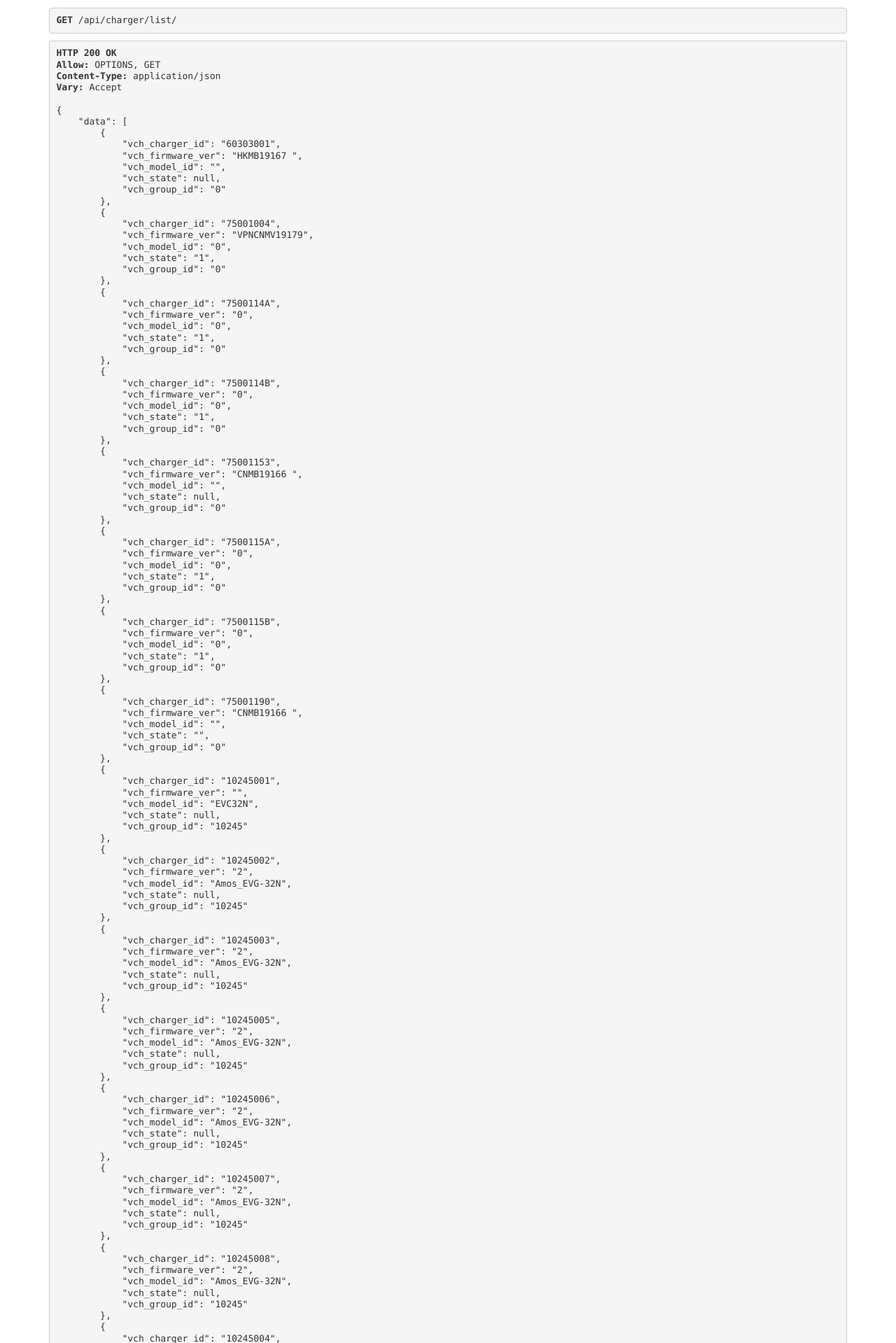
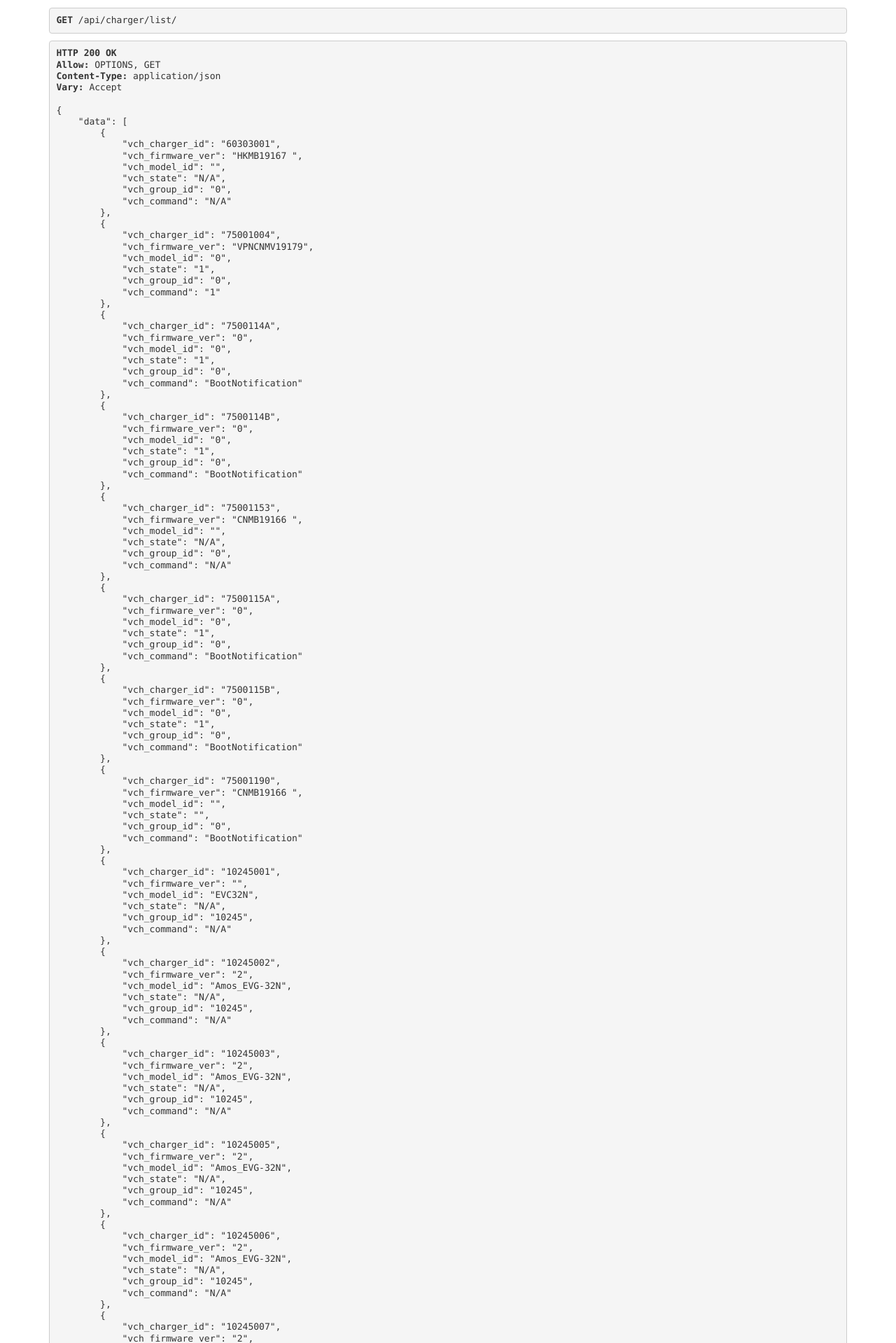
Before and after one commit to darrenliang/bmw_system, a Django app: page /api/charger/list/ in a window 1280 px wide. Shown: the part 320-2239 px from the top of the page at 70% size. Run offline with Django 3.2, Linux system fonts and the light colour scheme; data comes from the database, SQL or seed files in the repository; some libraries are stand-ins or nearby versions.

Commit message:
hide the chart and add column for vchcommand

```diff
--- a/bmw/views.py
+++ b/bmw/views.py
@@ -49,13 +49,16 @@ def get_charger_list(request):
         try:
             charger_state = charger_state_list.get(vchchargerid=charger_id)
             vch_state = charger_state.vchstate
+            vch_command = charger_state.vchcommand
         except ObjectDoesNotExist:
-            vch_state = None
+            vch_state = "N/A"
+            vch_command = "N/A"
         data.append({"vch_charger_id": charger_id,
                      "vch_firmware_ver": charger_info.vchfirmwarever,
                      "vch_model_id": charger_info.vchmodelid,
                      "vch_state": vch_state,
-                     "vch_group_id": charger_info.vchgroupid})
+                     "vch_group_id": charger_info.vchgroupid,
+                     "vch_command": vch_command})
     return Response({"data": data})
 
 
```
Also changed, not shown: templates/bmw/devices.html (+5 -2 lines).
